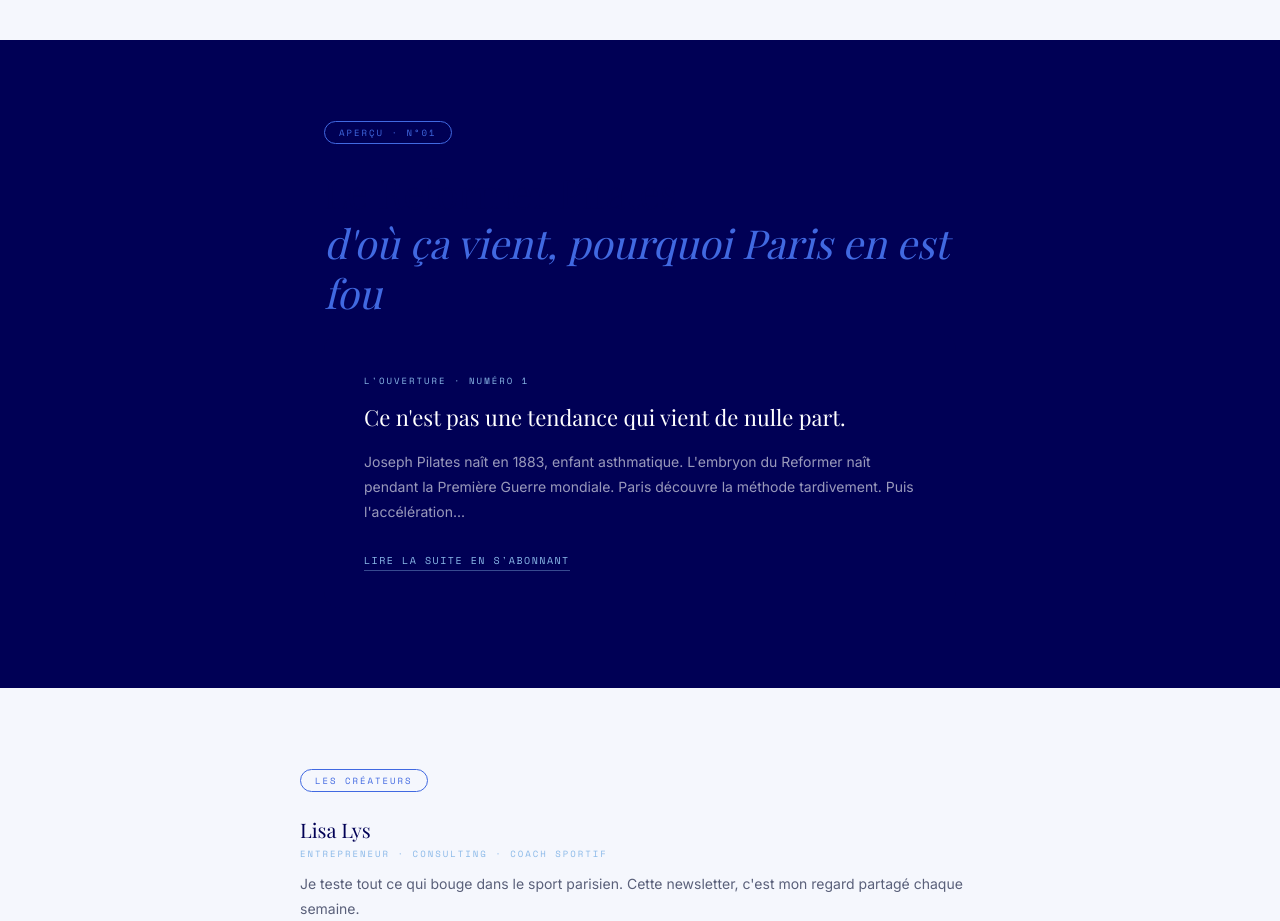
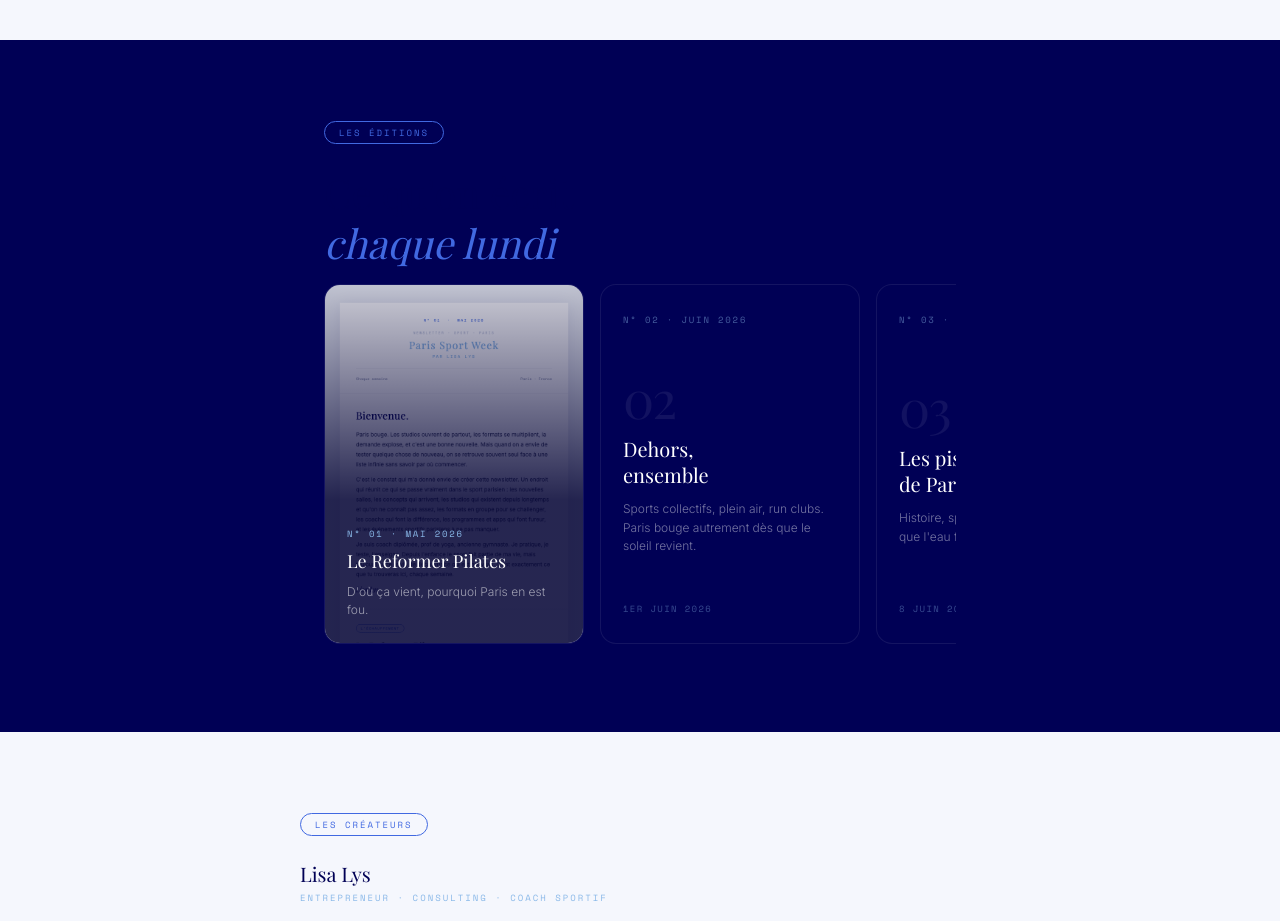
Before and after one commit to flowtoforce-app/newsletter-sport-paris, a website: page index.html in a window 1280 px wide. Shown: the part 1920-2841 px from the top of the page. Drawn offline with nearby package versions, Linux system fonts and the light colour scheme; a web font is replaced by a local one.

Commit message:
Update index.html

```diff
--- a/index.html
+++ b/index.html
@@ -286,48 +286,132 @@
       color: #5a607a;
     }
 
-    /* TEASER */
-    .teaser {
-      background: var(--navy);
-      border-radius: 16px;
-      padding: 40px;
-      margin-top: 0;
+    /* CAROUSEL */
+    .carousel-wrap {
+      overflow-x: auto;
+      -webkit-overflow-scrolling: touch;
+      scrollbar-width: none;
+      cursor: grab;
+      padding-bottom: 8px;
+    }
+    .carousel-wrap::-webkit-scrollbar { display: none; }
+    .carousel-wrap:active { cursor: grabbing; }
+
+    .carousel {
+      display: flex;
+      gap: 16px;
+      width: max-content;
     }
 
-    .teaser-chip {
+    .nl-card {
+      width: 260px;
+      height: 360px;
+      border-radius: 16px;
+      overflow: hidden;
+      flex-shrink: 0;
+      position: relative;
+      background: var(--navy);
+      border: 1px solid rgba(255,255,255,0.08);
+    }
+
+    .nl-card-img {
+      width: 100%;
+      height: 100%;
+      object-fit: cover;
+      object-position: top;
+      display: block;
+    }
+
+    .nl-card-body {
+      position: absolute;
+      inset: 0;
+      padding: 24px 22px;
+      display: flex;
+      flex-direction: column;
+      justify-content: flex-end;
+      background: linear-gradient(to bottom, rgba(0,0,50,0.2) 0%, rgba(0,0,50,0.85) 60%);
+    }
+
+    .nl-card-num {
       font-family: 'Space Mono', monospace;
       font-size: 9px;
-      letter-spacing: 2px;
+      letter-spacing: 0.2em;
+      text-transform: uppercase;
       color: var(--baby);
-      text-transform: uppercase;
-      margin-bottom: 16px;
+      margin-bottom: 10px;
     }
 
-    .teaser-title {
+    .nl-card-theme {
       font-family: 'Playfair Display', Georgia, serif;
-      font-size: 22px;
-      font-weight: 300;
-      color: var(--white);
-      margin-bottom: 16px;
-      line-height: 1.35;
+      font-size: 18px;
+      font-weight: 400;
+      color: #fff;
+      line-height: 1.3;
+      margin-bottom: 10px;
     }
 
-    .teaser-text {
-      font-size: 14px;
-      line-height: 1.8;
-      color: rgba(255,255,255,0.6);
-      margin-bottom: 24px;
+    .nl-card-sub {
+      font-size: 12px;
+      font-weight: 300;
+      color: rgba(255,255,255,0.55);
+      line-height: 1.5;
     }
 
-    .teaser-cta {
+    .nl-card-placeholder {
+      position: absolute;
+      inset: 0;
+      padding: 28px 22px;
+      display: flex;
+      flex-direction: column;
+      justify-content: space-between;
+    }
+
+    .nl-card-top-label {
       font-family: 'Space Mono', monospace;
-      font-size: 10px;
-      letter-spacing: 1.5px;
+      font-size: 9px;
+      letter-spacing: 0.2em;
       text-transform: uppercase;
-      color: var(--baby);
-      text-decoration: none;
-      border-bottom: 1px solid rgba(137,184,232,0.4);
-      padding-bottom: 2px;
+      color: rgba(137,184,232,0.5);
+    }
+
+    .nl-card-center {
+      flex: 1;
+      display: flex;
+      flex-direction: column;
+      justify-content: center;
+      gap: 12px;
+    }
+
+    .nl-card-big-num {
+      font-family: 'Playfair Display', Georgia, serif;
+      font-size: 52px;
+      font-weight: 300;
+      color: rgba(255,255,255,0.07);
+      line-height: 1;
+      letter-spacing: -2px;
+    }
+
+    .nl-card-title {
+      font-family: 'Playfair Display', Georgia, serif;
+      font-size: 20px;
+      font-weight: 400;
+      color: #fff;
+      line-height: 1.3;
+    }
+
+    .nl-card-desc {
+      font-size: 12px;
+      font-weight: 300;
+      color: rgba(255,255,255,0.45);
+      line-height: 1.55;
+    }
+
+    .nl-card-date {
+      font-family: 'Space Mono', monospace;
+      font-size: 9px;
+      letter-spacing: 0.15em;
+      text-transform: uppercase;
+      color: rgba(137,184,232,0.4);
     }
 
     /* LYS BIO */
@@ -712,15 +796,76 @@
     </div>
   </section>
 
-  <!-- TEASER N°1 -->
+  <!-- CARROUSEL NEWSLETTERS -->
   <section class="section">
-    <div class="chip">Aperçu · N°01</div>
-    <h2 class="section-title">Le Reformer Pilates<br><em>d'où ça vient, pourquoi Paris en est fou</em></h2>
-    <div class="teaser">
-      <div class="teaser-chip">L'Ouverture · Numéro 1</div>
-      <div class="teaser-title">Ce n'est pas une tendance qui vient de nulle part.</div>
-      <div class="teaser-text">Joseph Pilates naît en 1883, enfant asthmatique. L'embryon du Reformer naît pendant la Première Guerre mondiale. Paris découvre la méthode tardivement. Puis l'accélération...</div>
-      <a class="teaser-cta" href="#cta">Lire la suite en s'abonnant</a>
+    <div class="chip">Les éditions</div>
+    <h2 class="section-title">Ce qu'on écrit<br><em>chaque lundi</em></h2>
+    <div class="carousel-wrap" id="carousel">
+      <div class="carousel">
+
+        <!-- N°01 — screenshot réel -->
+        <div class="nl-card">
+          <img class="nl-card-img" src="/newsletter-n1-screenshot.png" alt="Paris Sport Week N°01">
+          <div class="nl-card-body">
+            <div class="nl-card-num">N° 01 · Mai 2026</div>
+            <div class="nl-card-theme">Le Reformer Pilates</div>
+            <div class="nl-card-sub">D'où ça vient, pourquoi Paris en est fou.</div>
+          </div>
+        </div>
+
+        <!-- N°02 -->
+        <div class="nl-card">
+          <div class="nl-card-placeholder">
+            <div class="nl-card-top-label">N° 02 · Juin 2026</div>
+            <div class="nl-card-center">
+              <div class="nl-card-big-num">02</div>
+              <div class="nl-card-title">Dehors,<br>ensemble</div>
+              <div class="nl-card-desc">Sports collectifs, plein air, run clubs. Paris bouge autrement dès que le soleil revient.</div>
+            </div>
+            <div class="nl-card-date">1er juin 2026</div>
+          </div>
+        </div>
+
+        <!-- N°03 -->
+        <div class="nl-card">
+          <div class="nl-card-placeholder">
+            <div class="nl-card-top-label">N° 03 · Juin 2026</div>
+            <div class="nl-card-center">
+              <div class="nl-card-big-num">03</div>
+              <div class="nl-card-title">Les piscines<br>de Paris</div>
+              <div class="nl-card-desc">Histoire, spots secrets, bienfaits. Ce que l'eau fait au corps — et à la tête.</div>
+            </div>
+            <div class="nl-card-date">8 juin 2026</div>
+          </div>
+        </div>
+
+        <!-- N°04 -->
+        <div class="nl-card">
+          <div class="nl-card-placeholder">
+            <div class="nl-card-top-label">N° 04 · Juin 2026</div>
+            <div class="nl-card-center">
+              <div class="nl-card-big-num">04</div>
+              <div class="nl-card-title">La Coupe<br>du Monde</div>
+              <div class="nl-card-desc">Le foot vu de Paris. Histoire du trophée, des Bleues, et du sport le plus collectif du monde.</div>
+            </div>
+            <div class="nl-card-date">15 juin 2026</div>
+          </div>
+        </div>
+
+        <!-- N°05 -->
+        <div class="nl-card">
+          <div class="nl-card-placeholder">
+            <div class="nl-card-top-label">N° 05 · Juin 2026</div>
+            <div class="nl-card-center">
+              <div class="nl-card-big-num">05</div>
+              <div class="nl-card-title">La Danse</div>
+              <div class="nl-card-desc">Le sport le plus complet du monde ne ressemble pas à du sport. 11 millions de pratiquants, 88 000 licenciés.</div>
+            </div>
+            <div class="nl-card-date">22 juin 2026</div>
+          </div>
+        </div>
+
+      </div>
     </div>
   </section>
 
@@ -795,6 +940,17 @@
       });
     });
 
+    // Carousel drag-to-scroll
+    (function() {
+      var c = document.getElementById('carousel');
+      if (!c) return;
+      var isDown = false, startX, scrollLeft;
+      c.addEventListener('mousedown', function(e) { isDown = true; startX = e.pageX - c.offsetLeft; scrollLeft = c.scrollLeft; });
+      c.addEventListener('mouseleave', function() { isDown = false; });
+      c.addEventListener('mouseup', function() { isDown = false; });
+      c.addEventListener('mousemove', function(e) { if (!isDown) return; e.preventDefault(); var x = e.pageX - c.offsetLeft; c.scrollLeft = scrollLeft - (x - startX); });
+    })();
+
     function handleSubmit(e) {
       e.preventDefault();
       var emailHero = document.getElementById('email-hero');
```
